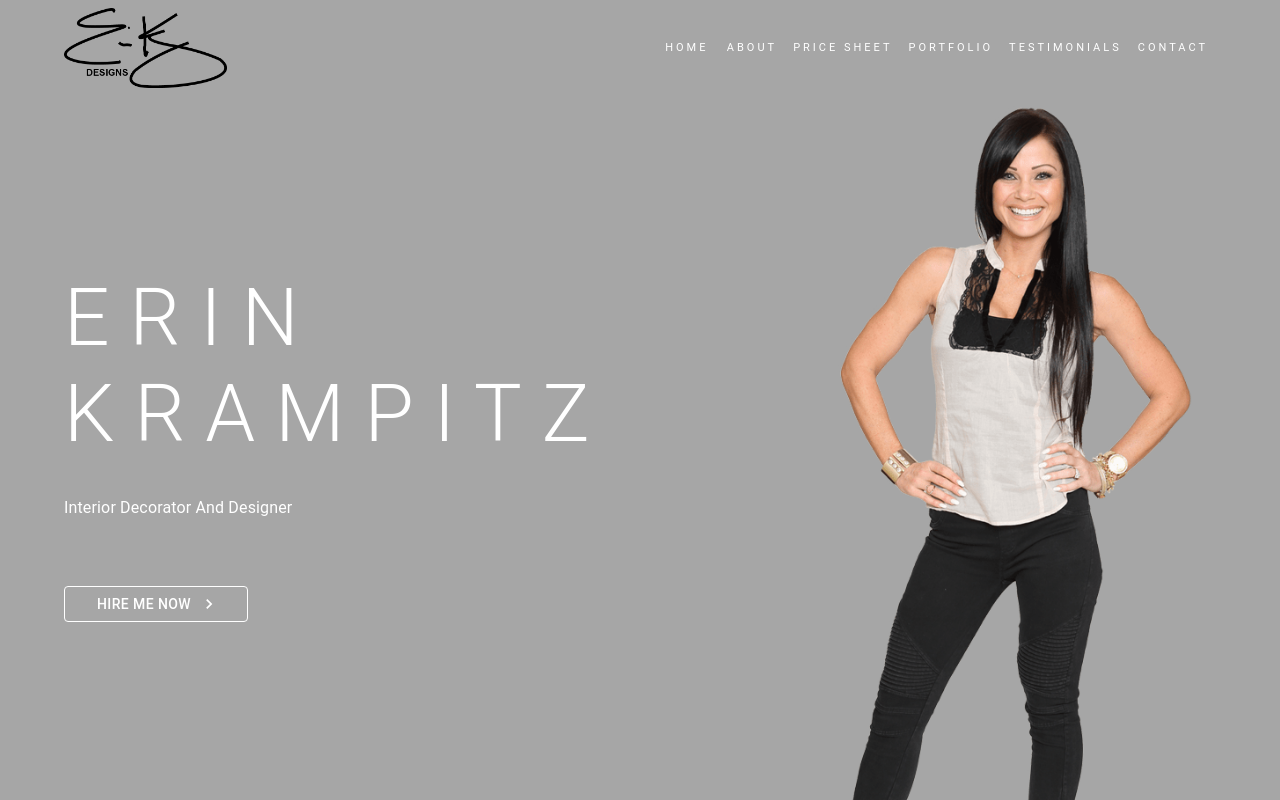
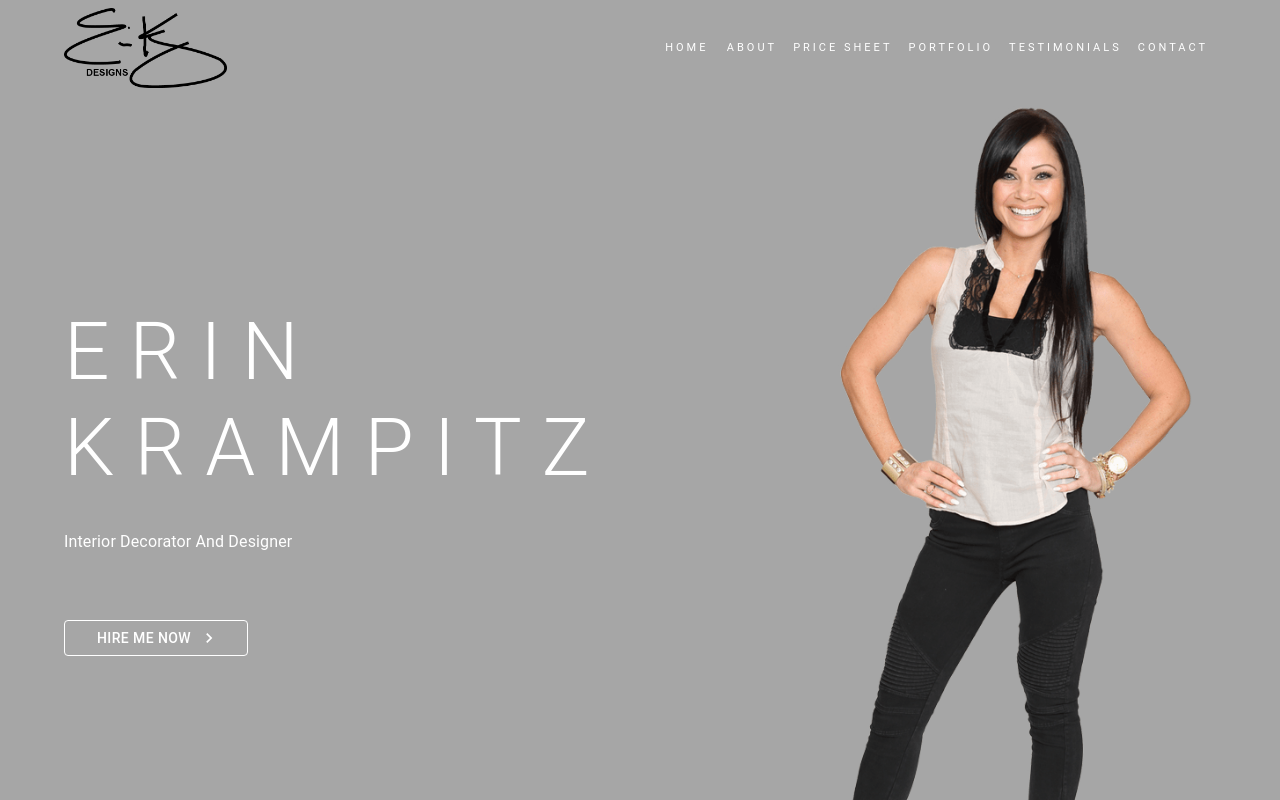
Before and after one commit to pranta-barua007/erinkrampitzdesigns, a React (Create React App) app: page / in a window 1280 px wide. Shown: the top 800 px of the page. Built offline with nearby package versions, Linux system fonts and the light colour scheme.

Commit message:
moved styled of hero in styled.jsx

```diff
--- a/package.json
+++ b/package.json
@@ -7,7 +7,6 @@
     "@emotion/styled": "^11.6.0",
     "@mui/icons-material": "^5.2.0",
     "@mui/material": "^5.2.1",
-    "@mui/styles": "^5.2.1",
     "@testing-library/jest-dom": "^5.15.1",
     "@testing-library/react": "^11.2.7",
     "@testing-library/user-event": "^12.8.3",
--- a/src/components/hero/hero.component.jsx
+++ b/src/components/hero/hero.component.jsx
@@ -1,94 +1,35 @@
 import * as React from "react";
-import { styled } from "@mui/material/styles";
-import Container from "@mui/material/Container";
-import Box from "@mui/material/Box";
-import Paper from "@mui/material/Paper";
-import Grid from "@mui/material/Grid";
-import Typography from "@mui/material/Typography";
-import Button from "@mui/material/Button";
-import ChevronRightIcon from "@mui/icons-material/ChevronRight";
 import heroAvatar from "../../assets/avatar.png";
 
-const HeroInfo = styled(Paper)(({ theme }) => ({
-  color: "#fff",
-  height: "70vh",
-  display: "flex",
-  flexDirection: "column",
-  justifyContent: "center",
-  alignItems: "start",
-  textTransform: "uppercase",
-  background: "none",
-  boxShadow: "none",
-}));
+import {
+  HeroContainer,
+  HeroInfoContainer,
+  HeroAvatarContainer,
+  HeroCtaButton,
+  HeroSubTitle,
+  HeroTitle
+} from "./hero.styled";
 
 export default function Hero() {
   return (
-    <Box sx={{ flexGrow: 1, backgroundColor: "#a6a6a6", paddingTop: "1rem" }}>
-      <Container maxWidth="lg">
-        <Grid container spacing={2}>
-          <Grid item sm={5} xs={12} md={5} lg={5}>
-            <HeroInfo sx={{ height: { xs: "85.5vh" } }}>
-              <Typography
-                variant="h2"
-                sx={{
-                  letterSpacing: "20px",
-                  fontSize: { xs: "1.6rem", sm: "2rem", lg: "5rem" },
-                }}
-              >
-                erin
-              </Typography>
-              <Typography
-                variant="h2"
-                sx={{
-                  letterSpacing: "20px",
-                  fontSize: { xs: "1.6rem", sm: "2rem", lg: "5rem" },
-                }}
-              >
-                krampitz
-              </Typography>
-              <Typography
-                variant="subtitle1"
-                sx={{ textTransform: "capitalize", margin: "2rem 0" }}
-              >
-                Interior Decorator and Designer
-              </Typography>
-              <Button
-                variant="outlined"
-                endIcon={<ChevronRightIcon />}
-                sx={{
-                  marginTop: "2rem",
-                  paddingLeft: "2rem",
-                  paddingRight: "2rem",
-                  borderColor: "white",
-                  color: "white",
-                  "&:hover": {
-                    backgroundColor: "white",
-                    color: "#000",
-                    borderColor: "white",
-                  },
-                }}
-              >
-                HIRE ME NOW
-              </Button>
-            </HeroInfo>
-          </Grid>
-          <Grid item sm={7} xs={12} md={7} lg={7}>
-            <Typography
-              noWrap
-              component="div"
-              sx={{
-                mr: 2,
-                display: { xs: "none", sm: "flex", md: "flex" },
-                width: "auto",
-                height: { xs: "60vh", md: "88vh", lg: "110vh" },
-                justifyContent: "flex-end",
-              }}
-            >
-              <img src={heroAvatar} alt="hero-avatar" />
-            </Typography>
-          </Grid>
-        </Grid>
-      </Container>
-    </Box>
+    <HeroContainer>
+      <HeroInfoContainer>
+        <HeroTitle>
+          erin
+        </HeroTitle>
+        <HeroTitle>
+          krampitz
+        </HeroTitle>
+        <HeroSubTitle>
+          Interior Decorator and Designer
+        </HeroSubTitle>
+        <HeroCtaButton>
+          HIRE ME NOW
+        </HeroCtaButton>
+      </HeroInfoContainer>
+      <HeroAvatarContainer>
+        <img src={heroAvatar} alt="hero-avatar" />
+      </HeroAvatarContainer>
+    </HeroContainer>
   );
 }
--- /dev/null
+++ b/src/components/hero/hero.styled.jsx
@@ -0,0 +1,100 @@
+import * as React from "react";
+import { styled } from "@mui/material/styles";
+import Container from "@mui/material/Container";
+import Box from "@mui/material/Box";
+import Paper from "@mui/material/Paper";
+import Grid from "@mui/material/Grid";
+import Typography from "@mui/material/Typography";
+import Button from "@mui/material/Button";
+import ChevronRightIcon from "@mui/icons-material/ChevronRight";
+
+export const HeroContainer = ({ children }) => (
+  <Box flexGrow="1" paddingTop="1rem" backgroundColor="#a6a6a6">
+    <Container maxWidth="lg">
+      <Grid container spacing={2}>
+        {children}
+      </Grid>
+    </Container>
+  </Box>
+);
+
+export const HeroInfoContainer = ({ children }) => (
+  <Grid item sm={5} xs={12} md={5} lg={5}>
+    <HeroTextContainer sx={{ height: { xs: "85.5vh", sm: "94vh" } }}>
+      {children}
+    </HeroTextContainer>
+  </Grid>
+);
+
+export const HeroAvatarContainer = ({ children }) => (
+  <Grid item sm={7} xs={12} md={7} lg={7}>
+    <Box
+      sx={{
+        mr: 2,
+        display: { xs: "none", sm: "flex", md: "flex" },
+        width: "auto",
+        height: { xs: "60vh", md: "88vh", lg: "110vh" },
+        maxWidth: "800px",
+        justifyContent: "flex-end",
+      }}
+    >
+      {children}
+    </Box>
+  </Grid>
+);
+
+export const HeroTitle = ({ children }) => (
+  <Typography
+    variant="h2"
+    sx={{
+      letterSpacing: "20px",
+      fontSize: { xs: "1.6rem", sm: "2rem", lg: "5rem" },
+    }}
+  >
+    {children}
+  </Typography>
+);
+
+export const HeroSubTitle = ({ children }) => (
+  <Typography
+    variant="subtitle1"
+    sx={{ textTransform: "capitalize", margin: "2rem 0" }}
+  >
+    { children }
+  </Typography>
+);
+
+export const HeroCtaButton = ({ children, ...otherProps }) => (
+  <Button
+    variant="outlined"
+    endIcon={<ChevronRightIcon />}
+    sx={{
+      marginTop: "2rem",
+      paddingLeft: "2rem",
+      paddingRight: "2rem",
+      borderColor: "white",
+      color: "white",
+      "&:hover": {
+        backgroundColor: "white",
+        color: "#000",
+        borderColor: "white",
+      },
+    }}
+    {...otherProps}
+  >
+    {children}
+  </Button>
+);
+
+//should we stick to styled or sx?
+const HeroTextContainer = styled(Paper)(() => ({
+  color: "#fff",
+  height: "70vh",
+  display: "flex",
+  flexDirection: "column",
+  justifyContent: "center",
+  alignItems: "start",
+  textTransform: "uppercase",
+  background: "none",
+  boxShadow: "none",
+}));
```
Also changed, not shown: 1 other file (tests, documents, lock files or other folders).
